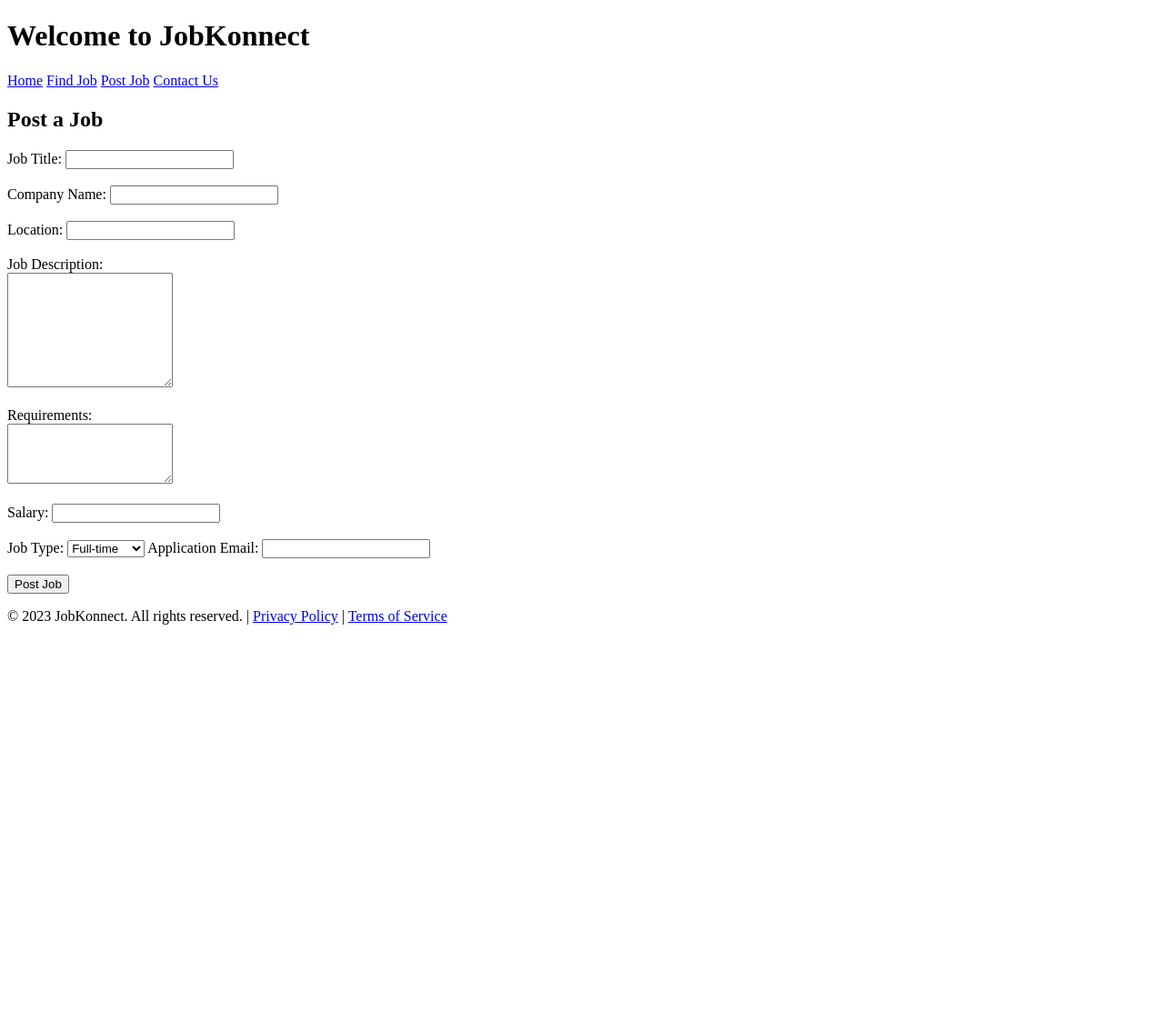
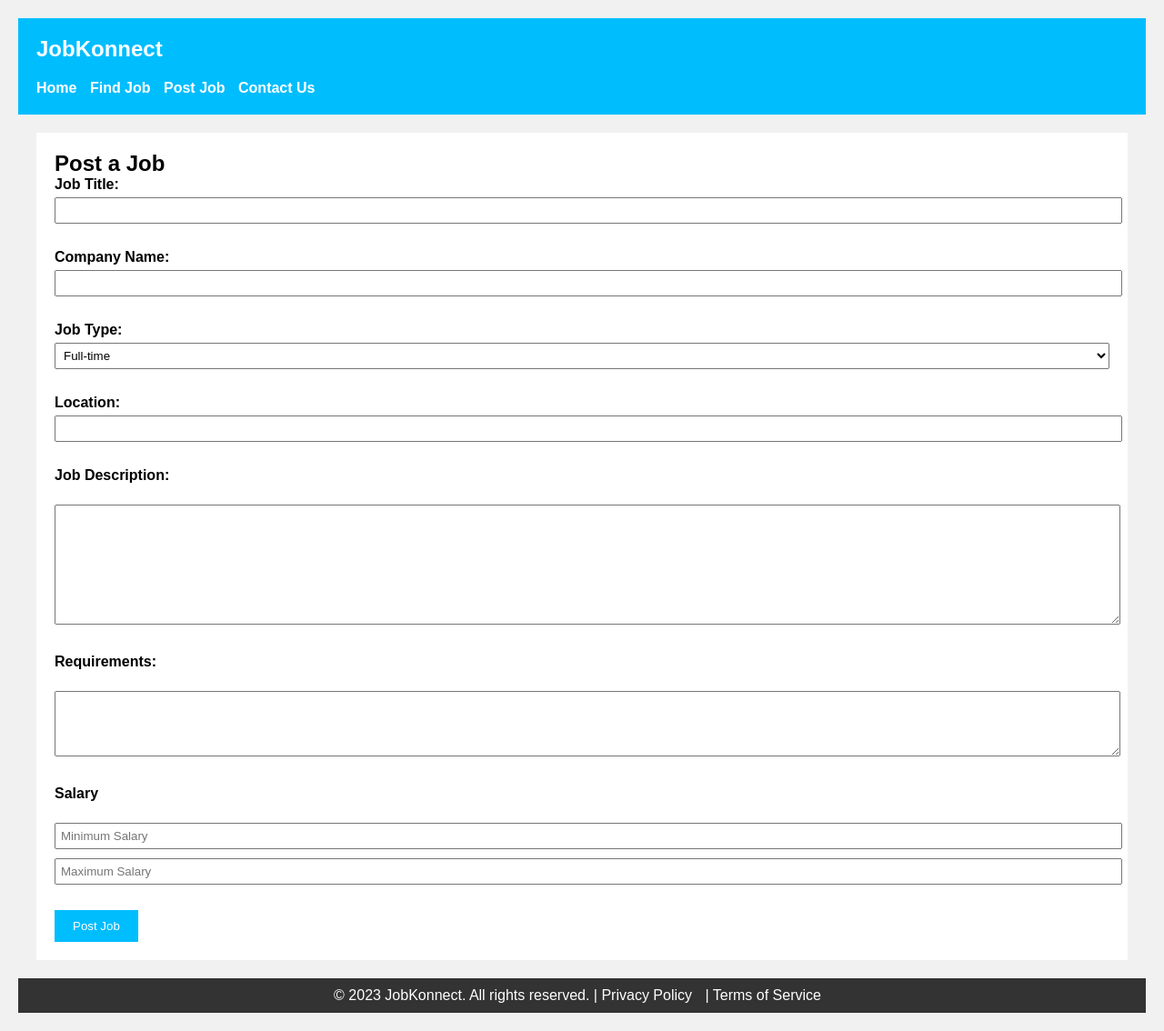
Before and after one commit to JosiahMbithi001/Jobkonnect, a Django app: template templates/post.html in a window 1280 px wide. Shown: the whole page at 91% size. Before the commit the page ends 687 px from the top, so only its background shows below. Run offline with Django 4.2, Linux system fonts and the light colour scheme; the template is opened without the code that fills it, so the values that code supplies are empty.

Commit message:
Updates on post and apply

```diff
--- /dev/null
+++ b/static/styles.css
@@ -0,0 +1,68 @@
+/* default styles */
+html, body, h1, h2, p, input, textarea, button {
+    margin: 0;
+    padding: 0;
+    font-family: Arial, sans-serif;
+  }
+
+  /* Global styles */
+  body {
+    background-color: #f1f1f1;
+  }
+
+  header {
+    background-color: #333;
+    color: #fff;
+    padding: 20px;
+  }
+
+  header h1 {
+    font-size: 24px;
+  }
+
+  nav a {
+    color: #fff;
+    text-decoration: none;
+    margin-right: 10px;
+  }
+
+  section {
+    background-color: #fff;
+    padding: 20px;
+    margin: 20px;
+  }
+
+  form label {
+    display: block;
+    margin-bottom: 5px;
+    font-weight: bold;
+  }
+
+  form input[type="text"],
+  form input[type="file"],
+  form textarea {
+    width: 100%;
+    padding: 5px;
+    margin-bottom: 10px;
+  }
+
+  form button {
+    padding: 10px 20px;
+    background-color: #333;
+    color: #fff;
+    border: none;
+    cursor: pointer;
+  }
+
+  footer {
+    background-color: #333;
+    color: #fff;
+    padding: 10px;
+    text-align: center;
+  }
+
+  footer a {
+    color: #fff;
+    text-decoration: none;
+    margin-right: 10px;
+  }
--- a/templates/post.html
+++ b/templates/post.html
@@ -2,10 +2,80 @@
 <html>
 <head>
   <title>Job Posting - JobKonnect</title>
+  <link rel="stylesheet" type="text/css" href="styles.css">
+  <style>
+    /* Inline CSS */
+    body {
+      margin: 20px;
+    }
+
+    header {
+      background-color: #00bdfe;
+      color: #fff;
+      padding: 20px;
+    }
+
+    h1 {
+      font-size: 24px;
+      margin-bottom: 20px;
+    }
+
+    nav a {
+      color: #fff;
+      text-decoration: none;
+      margin-right: 10px;
+      font-weight: bold;
+    }
+
+    section {
+      background-color: #fff;
+      padding: 20px;
+      margin: 20px;
+    }
+
+    form label {
+      display: block;
+      margin-bottom: 5px;
+      font-weight: bold;
+    }
+
+    form input[type="text"],
+    form input[type="email"],
+    form textarea,
+    form select {
+      width: 100%;
+      padding: 5px;
+      margin-bottom: 10px;
+    }
+
+    form button {
+      padding: 10px 20px;
+      background-color: #00bdfe;
+      color: #fff;
+      border: none;
+      cursor: pointer;
+    }
+
+    footer {
+      background-color: #333;
+      color: #fff;
+      padding: 10px;
+      text-align: center;
+    }
+
+    footer a {
+      color: #fff;
+      text-decoration: none;
+      margin-right: 10px;
+    }
+    #min_salary, max_salary {
+      display: inline-block;
+    }
+  </style>
 </head>
   <body>
     <header>
-    <h1>Welcome to JobKonnect</h1>
+      <h1>JobKonnect</h1>
       <nav>
         <a href="base.html">Home</a>
         <a href="jobs.html" target="_blank">Find Job</a>
@@ -17,35 +87,35 @@
     <section>
       <h2>Post a Job</h2>
 
-    <form action="process_job_posting.php" method="POST">
+      <form action="{% url 'post_job' %}" method="POST">
+        {% csrf_token %}
         <label for="job-title">Job Title:</label>
-      <input type="text" id="job-title" name="job-title" required><br><br>
+        <input type="text" id="job-title" name="job_title" required><br><br>
 
         <label for="company-name">Company Name:</label>
         <input type="text" id="company-name" name="company-name" required><br><br>
 
+        <label for="job-type">Job Type:</label>
+        <select id="job-type" name="job_type" required>
+          <option value="full-time">Full-time</option>
+          <option value="part-time">Part-time</option>
+          <option value="contract">Contract</option>
+          <option value="temporary">Temporary</option>
+        </select><br><br>
+
+
         <label for="job-location">Location:</label>
-      <input type="text" id="job-location" name="job-location" required><br><br>
+        <input type="text" id="job-location" name="job_location" required><br><br>
 
         <label for="job-description">Job Description:</label><br>
-      <textarea id="job-description" name="job-description" rows="8" required></textarea><br><br>
+        <textarea id="job-description" name="description" rows="8" required></textarea><br><br>
 
         <label for="job-requirements">Requirements:</label><br>
         <textarea id="job-requirements" name="job-requirements" rows="4" required></textarea><br><br>
 
-      <label for="job-salary">Salary:</label>
-      <input type="text" id="job-salary" name="job-salary" required><br><br>
-
-      <label for="job-type">Job Type:</label>
-      <select id="job-type" name="job-type" required><br>
-        <option value="full-time">Full-time</option>
-        <option value="part-time">Part-time</option>
-        <option value="contract">Contract</option>
-        <option value="temporary">Temporary</option>
-      </select>
-
-      <label for="application-email">Application Email:</label>
-      <input type="email" id="application-email" name="application-email" required><br><br>
+        <label for="job-salary-min">Salary</label><br>
+        <input type="text" id="min_salary" name="min_salary" placeholder="Minimum Salary" required>
+        <input type="text" id="max_salary" name="max_salary" placeholder="Maximum Salary" required><br><br>
 
         <button type="submit">Post Job</button>
       </form>
```
Also changed, not shown: jobs/views.py (+4 -3 lines), static/password.js (deleted, +0 -17 lines), templates/account/employer.html (+4 -4 lines), templates/apply.html (+85 -14 lines), account/migrations/0001_initial.py, jobkonnect.sqlite3, jobs/migrations/0001_initial.py (added), jobs/migrations/__init__.py (deleted), 1 other file. Lines whose indentation alone changed are shown as unchanged.
